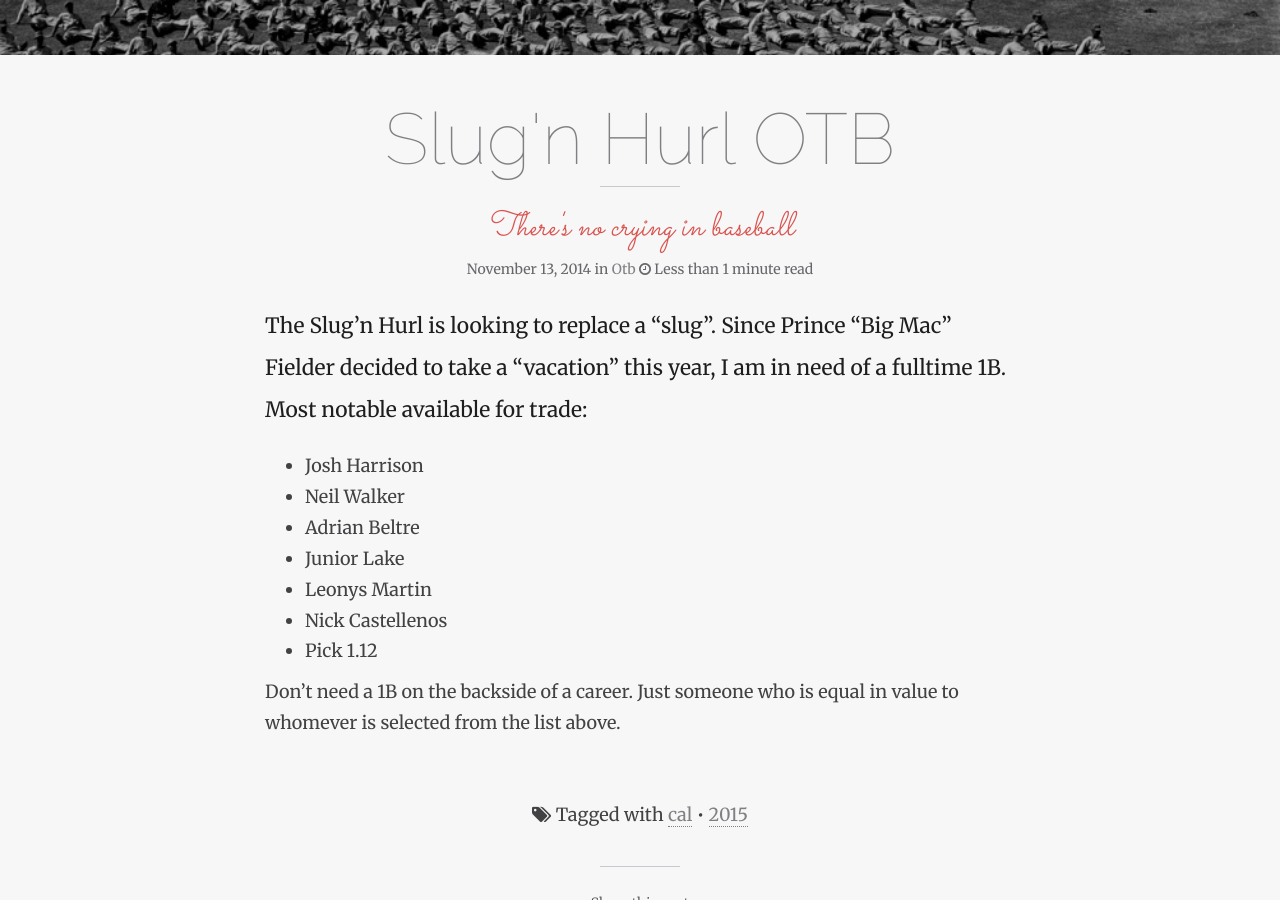
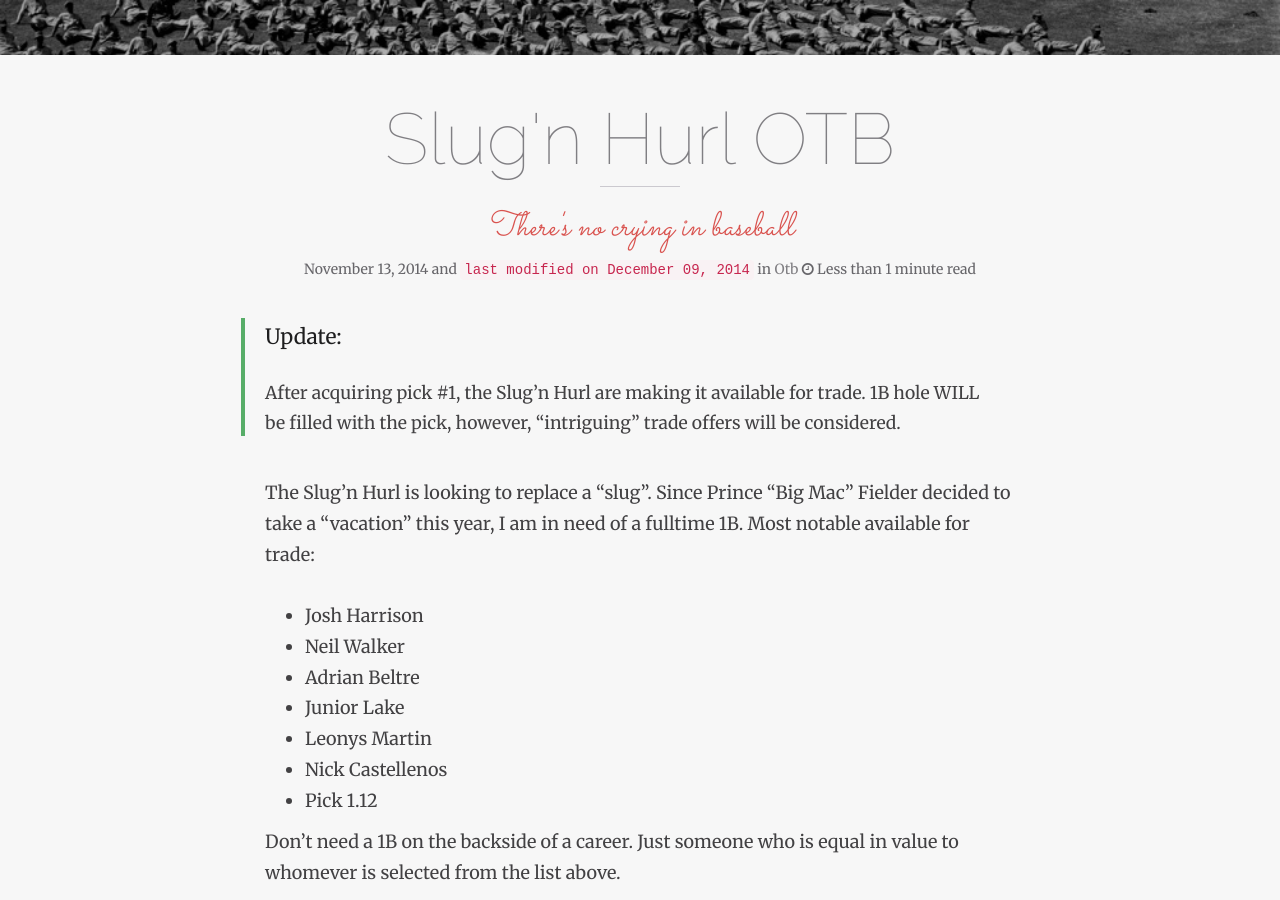
Before and after one commit to ADML1/adml1.github.io, a Jekyll site: the page built from _posts/2014-11-13-cal-otb.md, in a window 1280 px wide and 900 px high, scrolled down 485 px. Built offline with Jekyll 4.4.1, drawn with Linux system fonts in a browser that asks for light colours; nearby versions of some CDN libraries; comment, search, counter and statistics services are not loaded.

Commit message:
update CAL/Cleaners trade.

```diff
--- a/_posts/2014-11-13-cal-otb.md
+++ b/_posts/2014-11-13-cal-otb.md
@@ -12,9 +12,13 @@ imagefeature:
 comments: true
 featured:
 published: true
-modified:
+modified: 2014-12-09
 mathjax:
 ---
+
+>Update:
+>
+>After acquiring pick #1, the Slug’n Hurl are making it available for trade.  1B hole WILL be filled with the pick, however, “intriguing” trade offers will be considered.
 
 The Slug’n Hurl is looking to replace a “slug”.  Since Prince “Big Mac” Fielder decided to take a “vacation” this year, I am in need of a fulltime 1B.  Most notable available for trade:
 
```
Also changed, not shown: trades.md (+2 -0 lines).
